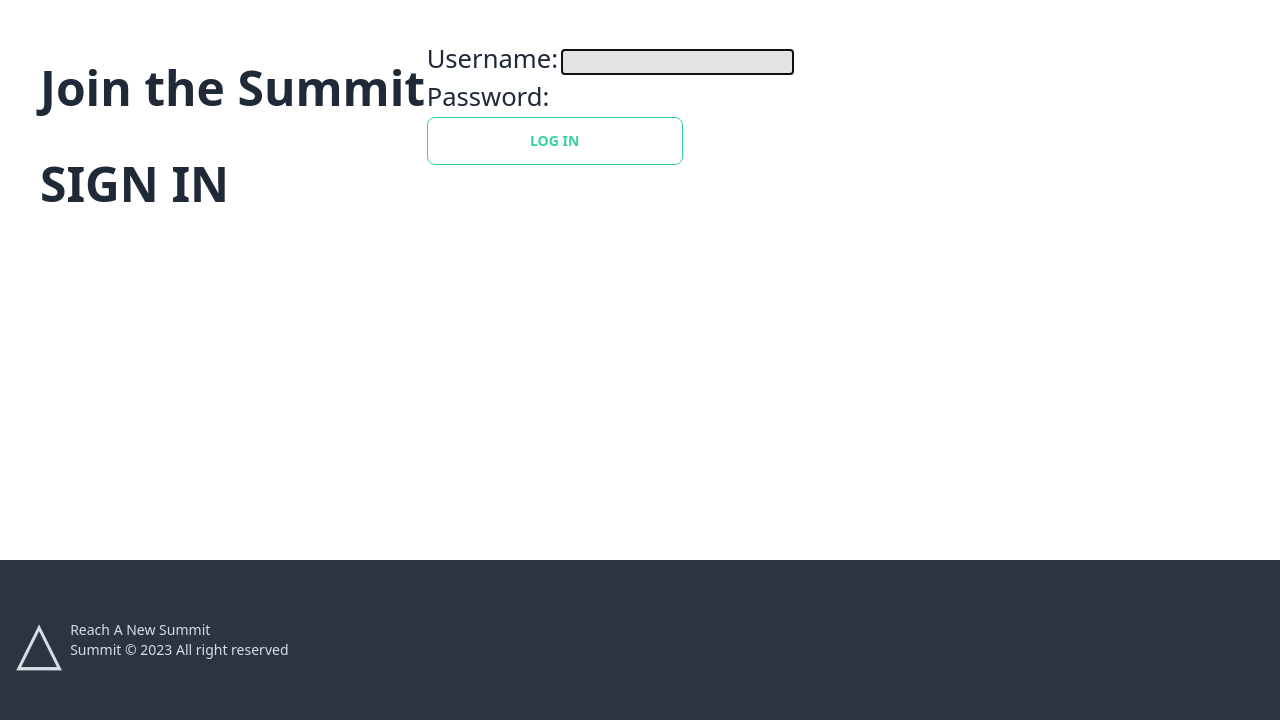
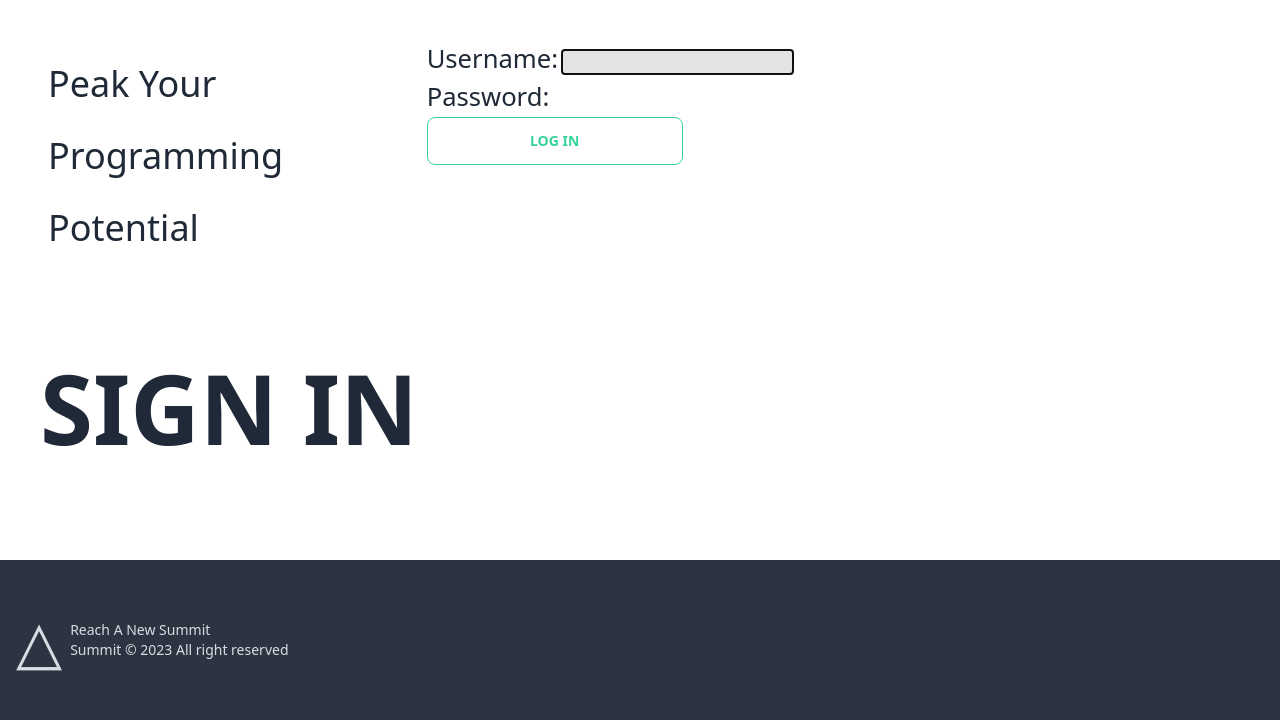
Before and after one commit to Bharatchandran/summitPrj3, a Django app: page /accounts/login/ in a window 1280 px wide. Shown: the part 80-800 px from the top of the page. Run offline with Django 4.2, Linux system fonts and the light colour scheme; some libraries are stand-ins or nearby versions.

Commit message:
login / sign up forms styled

```diff
--- a/main_app/templates/registration/login.html
+++ b/main_app/templates/registration/login.html
@@ -3,11 +3,10 @@
 {% load tailwind_filters %}
 {% block content%}
 
-<div class="col-start-1 col-span-2 items-center">
-
-    <h1 class="ml-10 mt-10 text-5xl font-bold leading-loose ">Join the Summit<br>SIGN IN </h1>
+<div class="col-start-1 col-span-2" >
+    <h1 class="ml-10 p-2 mt-10 text-4xl leading-loose">Peak Your Programming Potential</h1>
+    <h1 class="ml-10 mt-10 text-8xl font-bold leading-loose">SIGN IN </h1>
 </div>
-
 <div class="col-start-3 col-span-2 mt-10 ">
     <form action="{% url 'login' %}" method="POST">
         {% csrf_token %}
--- a/main_app/templates/registration/signup.html
+++ b/main_app/templates/registration/signup.html
@@ -4,8 +4,8 @@
 {%  block content %}
 
 <div class="col-start-1 col-span-2">
-    <h4 class="ml-10 mt-10 text-4xl font-bold">Where Bytes and Banter Combine </h4>
-    <h1 class="ml-10 mt-10 text-5xl font-bold leading-loose">Sign Up</h1>
+    <h4 class="ml-10 mt-10 text-4xl p-2">Where Bytes and Banter Combine </h4>
+    <h1 class="ml-10 mt-10 text-8xl font-bold leading-loose">Sign Up</h1>
 
     <p class="red-text">{{error_message}}</p>
 </div>
```
